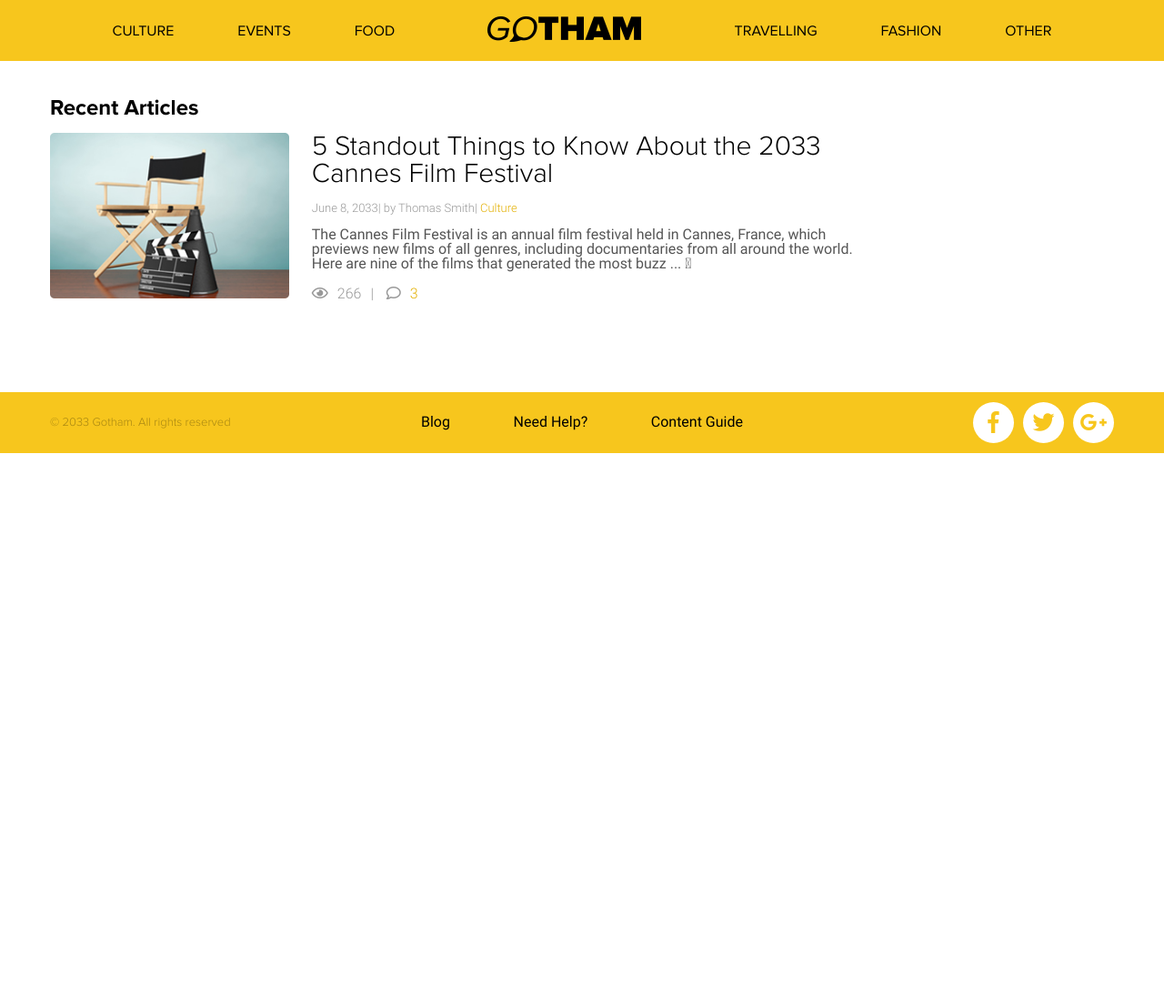
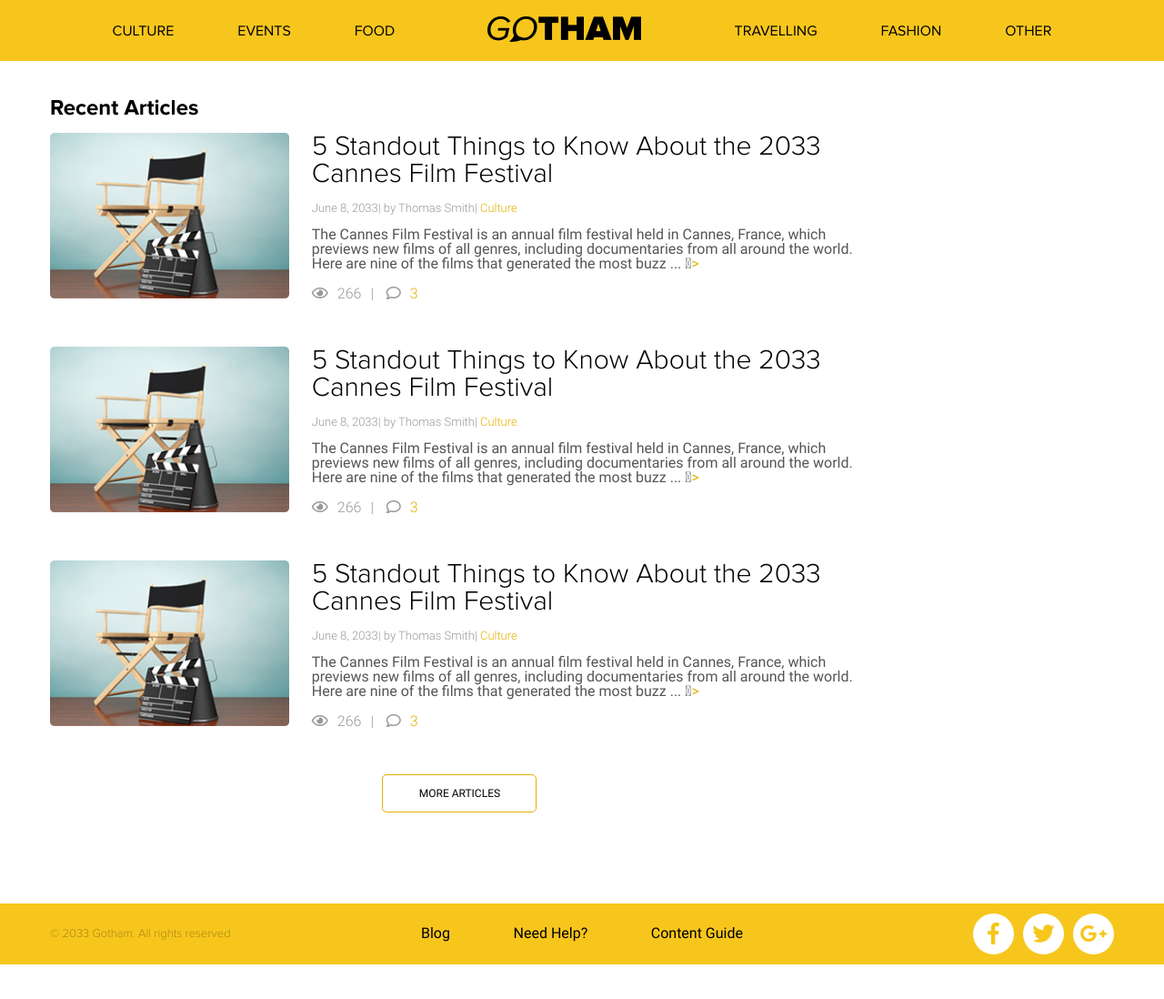
Before and after one commit to henry88lay/result-oriented-web-developer, a plain HTML site: page Projects/GoTHAM/index.html in a window 1280 px wide. Shown: the whole page at 91% size. Before the commit the page ends 800 px from the top, so only its background shows below. Drawn offline with Linux system fonts and the light colour scheme.

Commit message:
completed the styling for articles

```diff
--- a/Projects/GoTHAM/CSS/styles.css
+++ b/Projects/GoTHAM/CSS/styles.css
@@ -147,6 +147,7 @@ img{
 
 article {
     display: flex;
+    margin-bottom: 50px;
 }
 
 h2{
@@ -206,6 +207,11 @@ article h3{
     font-family: Roboto;
 }
 
+.description::after{
+    content: ">";
+    color: #e3b002;
+}
+
 .additional {
     color: #999;
     font-family: Roboto;
@@ -231,6 +237,22 @@ article h3{
 .comment::before{
     content: '\f075';
     color: #999;
+}
+
+.more{
+    width: 170px;
+    height: 42px;
+    background: transparent;
+    color: #000;
+    font-family: Roboto;
+    font-size: 12px;
+    text-transform: uppercase;
+    border: 1px solid #e3b002;
+    border-radius: 5px;
+    outline: none;
+    text-align: center;
+    margin: 0 auto;
+    display: block;
 }
 
 /* ================================== */
--- a/Projects/GoTHAM/index.html
+++ b/Projects/GoTHAM/index.html
@@ -53,7 +53,44 @@
                                 </p>
                             </div>
                         </article>
+                        <article>
+                            <div class="article-left">
+                                <img src="images/article-1.jpg" alt="art img">
+                            </div>
+                            <div class="article-right">
+                                <h3>5 Standout Things to Know About the 2033 Cannes Film Festival</h3>
+                                <p class="meta">
+                                    <span class="date">June 8, 2033</span>
+                                    <span class="author">by Thomas Smith</span>
+                                    <span class="category">Culture</span>
+                                </p>
+                                <p class="description">The Cannes Film Festival is an annual film festival held in Cannes, France, which previews new films of all genres, including documentaries from all around the world. Here are nine of the films that generated the most buzz ... </p>
+                                <p class="additional">
+                                    <span class="views">266</span>
+                                    <span class="comment">3</span>
+                                </p>
+                            </div>
+                        </article>
+                        <article>
+                            <div class="article-left">
+                                <img src="images/article-1.jpg" alt="art img">
+                            </div>
+                            <div class="article-right">
+                                <h3>5 Standout Things to Know About the 2033 Cannes Film Festival</h3>
+                                <p class="meta">
+                                    <span class="date">June 8, 2033</span>
+                                    <span class="author">by Thomas Smith</span>
+                                    <span class="category">Culture</span>
+                                </p>
+                                <p class="description">The Cannes Film Festival is an annual film festival held in Cannes, France, which previews new films of all genres, including documentaries from all around the world. Here are nine of the films that generated the most buzz ... </p>
+                                <p class="additional">
+                                    <span class="views">266</span>
+                                    <span class="comment">3</span>
+                                </p>
+                            </div>
+                        </article>
                     </div>
+                    <button class="more">More Articles</button>
                 </main>
                 <aside class="right-sidebar"></aside>
             </div>
```
